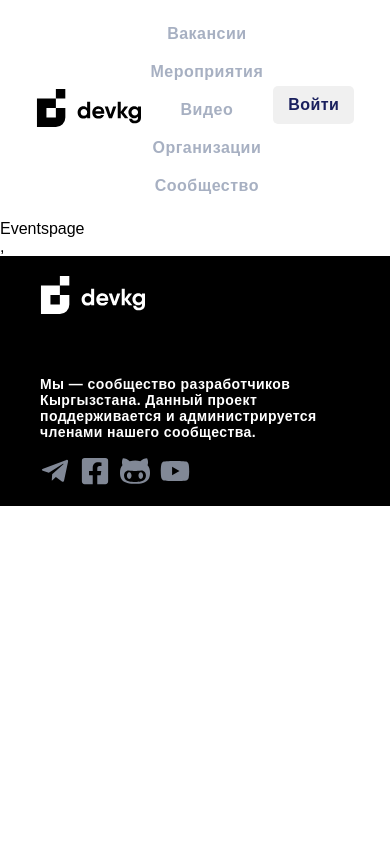
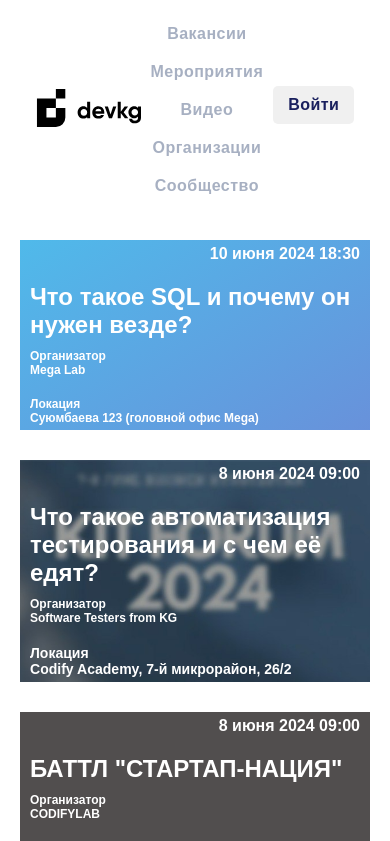
Before and after one commit to Tamgas/Devkg-clone, a React (Vite) app: page /events in a window 390 px wide. Shown: the top 841 px of the page. Built offline with nearby package versions, Linux system fonts and the light colour scheme; a web font is replaced by a local one.

Commit message:
event UI

```diff
--- a/src/Pages/Home/Home.tsx
+++ b/src/Pages/Home/Home.tsx
@@ -1,8 +1,11 @@
+import Event from "../../components/Event/event";
 import Vacancy from "../../components/Vacancy/Vacancy";
 
 function Home() {
   return (
     <>
+      <Event />
+
       <Vacancy />
     </>
   );
--- /dev/null
+++ b/src/Pages/events/Events.css
@@ -0,0 +1,99 @@
+.event__content-block1 {
+  background: linear-gradient(
+    147.89deg,
+    rgb(72, 198, 239) -31.07%,
+    rgb(111, 134, 214) 128.49%
+  );
+  padding: 10px 20px;
+  color: #fff;
+  font-size: 20px;
+  margin: 20px 0 0 0;
+  max-width: 100%;
+}
+
+.event__content-block2 {
+  padding: 10px 20px;
+  background: url(../../assets/Untitled.png) center / cover;
+  color: #fff;
+  font-size: 20px;
+  max-width: 100%;
+}
+
+.event__content-text {
+  display: flex;
+  flex-direction: row;
+  gap: 100px;
+}
+
+.event__content__text {
+  margin-top: 100px;
+  display: grid;
+  gap: 30px;
+}
+
+.event__content-blocks {
+  display: grid;
+  gap: 50px;
+}
+
+.event__content-block3 {
+  background: #514e4e;
+  padding: 10px 20px;
+  color: #fff;
+  font-size: 20px;
+  max-width: 100%;
+}
+
+@media (max-width: 1200px) {
+  .event__content-text {
+    flex-direction: column;
+    gap: 50px;
+    justify-content: end;
+  }
+}
+
+@media (max-width: 768px) {
+  .event__content-block1,
+  .event__content-block2,
+  .event__content-block3 {
+    font-size: 18px;
+    padding: 8px 16px;
+  }
+
+  .event__content-text {
+    gap: 30px;
+  }
+
+  .event__content__text {
+    margin-top: 50px;
+    gap: 20px;
+    font-size: 12px;
+  }
+
+  .event__content-blocks {
+    gap: 30px;
+  }
+}
+
+@media (max-width: 480px) {
+  .event__content-block1,
+  .event__content-block2,
+  .event__content-block3 {
+    font-size: 16px;
+    padding: 5px 10px;
+  }
+
+  .event__content__text {
+    margin-top: 20px;
+    gap: 10px;
+  }
+
+  .event__content-text {
+    gap: 20px;
+    font-size: 12px;
+  }
+  .event__content-info {
+    display: flex;
+    justify-content: flex-end;
+  }
+}
--- a/src/Pages/events/Eventspage.tsx
+++ b/src/Pages/events/Eventspage.tsx
@@ -1,5 +1,77 @@
+import "./Events.css";
 function Eventspage() {
-  return <div>Eventspage</div>;
+  return (
+    <div className="event">
+      <div className="container">
+        <div className="event__content">
+          <div className="event__content-blocks">
+            <div className="event__content-block1">
+              <div className="event__content-title">
+                <div className="event__content-info">
+                  <h4>10 июня 2024 18:30</h4>
+                </div>
+                <div className="event__content__text">
+                  <h1>Что такое SQL и почему он нужен везде?</h1>
+                  <div className="event__content-text">
+                    <h3 className="event__content-text">
+                      Организатор <br /> Mega Lab
+                    </h3>
+                    <h3 className="event__content-text">
+                      Локация <br />
+                      Суюмбаева 123 (головной офис Mega)
+                    </h3>
+                  </div>
+                </div>
+              </div>
+            </div>
+
+            <div className="event__content-block2">
+              <div className="event__content-title">
+                <div className="event__content-info">
+                  <h4>8 июня 2024 09:00</h4>
+                </div>
+
+                <div className="event__content__text">
+                  <h1>Что такое автоматизация тестирования и с чем её едят?</h1>
+                  <div className="event__content-text">
+                    <h3 className="event__content-text">
+                      Организатор <br />
+                      Software Testers from KG
+                    </h3>
+                    <h3 className="event__conetent-text">
+                      Локация <br />
+                      Codify Academy, 7-й микрорайон, 26/2
+                    </h3>
+                  </div>
+                </div>
+              </div>
+            </div>
+            <div className="event__content-block3">
+              <div className="event__content-title">
+                <div className="event__content-info">
+                  <h4>8 июня 2024 09:00</h4>
+                </div>
+
+                <div className="event__content__text">
+                  <h1>БАТТЛ "СТАРТАП-НАЦИЯ"</h1>
+                  <div className="event__content-text">
+                    <h3 className="event__content-text">
+                      Организатор <br />
+                      CODIFYLAB
+                    </h3>
+                    <h3 className="event__content-text">
+                      Локация <br />
+                      Дасмия, АНКАРА 2, юрта "Хан Тенир"
+                    </h3>
+                  </div>
+                </div>
+              </div>
+            </div>
+          </div>
+        </div>
+      </div>
+    </div>
+  );
 }
 
 export default Eventspage;
--- /dev/null
+++ b/src/components/Event/event.css
@@ -0,0 +1,29 @@
+.event__content-block {
+  background: linear-gradient(
+    147.89deg,
+    rgb(72, 198, 239) -31.07%,
+    rgb(111, 134, 214) 128.49%
+  );
+  padding: 10px 20px;
+
+  color: #fff;
+  font-size: 20px;
+}
+.event__content-logo {
+  display: inline-block;
+  font-size: 24px;
+  letter-spacing: 0.03em;
+  text-decoration: none;
+  color: #a7b0c2;
+  font-weight: 700;
+  transition: opacity 0.2s;
+  margin: 24px 0 24px 0;
+}
+.event-text3 {
+  display: flex;
+  flex-direction: row;
+  gap: 100px;
+}
+.event-text2 {
+  margin-top: 100px;
+}
--- /dev/null
+++ b/src/components/Event/event.tsx
@@ -0,0 +1,36 @@
+import { Link } from "react-router-dom";
+import "./event.css";
+function Event() {
+  return (
+    <div className="event">
+      <div className="container">
+        <div className="event__content">
+          <Link to="" className="event__content-logo">
+            Последние мероприятия
+          </Link>
+          <div className="event__content-block">
+            <div className="event__content-title">
+              <div className="event__content-info">
+                <h4>10 июня 2024 18:30</h4>
+              </div>
+              <div className="event__content__text">
+                <h1>Что такое SQL и почему он нужен везде?</h1>
+                <div className="event__content-text">
+                  <h3 className="event__content-text">
+                    Организатор <br /> Mega Lab
+                  </h3>
+                  <h3 className="event__content-text">
+                    Локация <br />
+                    Суюмбаева 123 (головной офис Mega)
+                  </h3>
+                </div>
+              </div>
+            </div>
+          </div>
+        </div>
+      </div>
+    </div>
+  );
+}
+
+export default Event;
```
Also changed, not shown: src/assets/Untitled.png (added).
